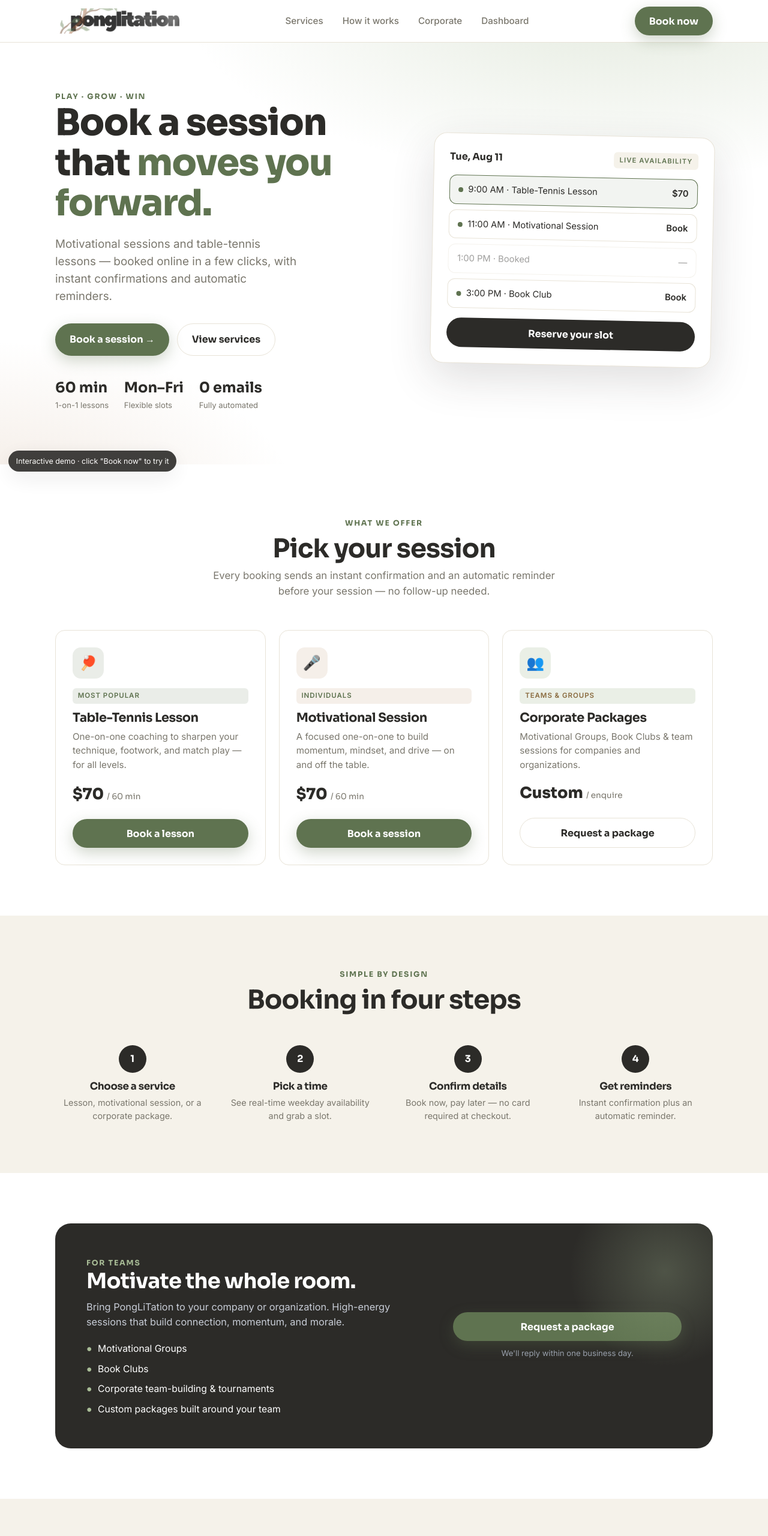
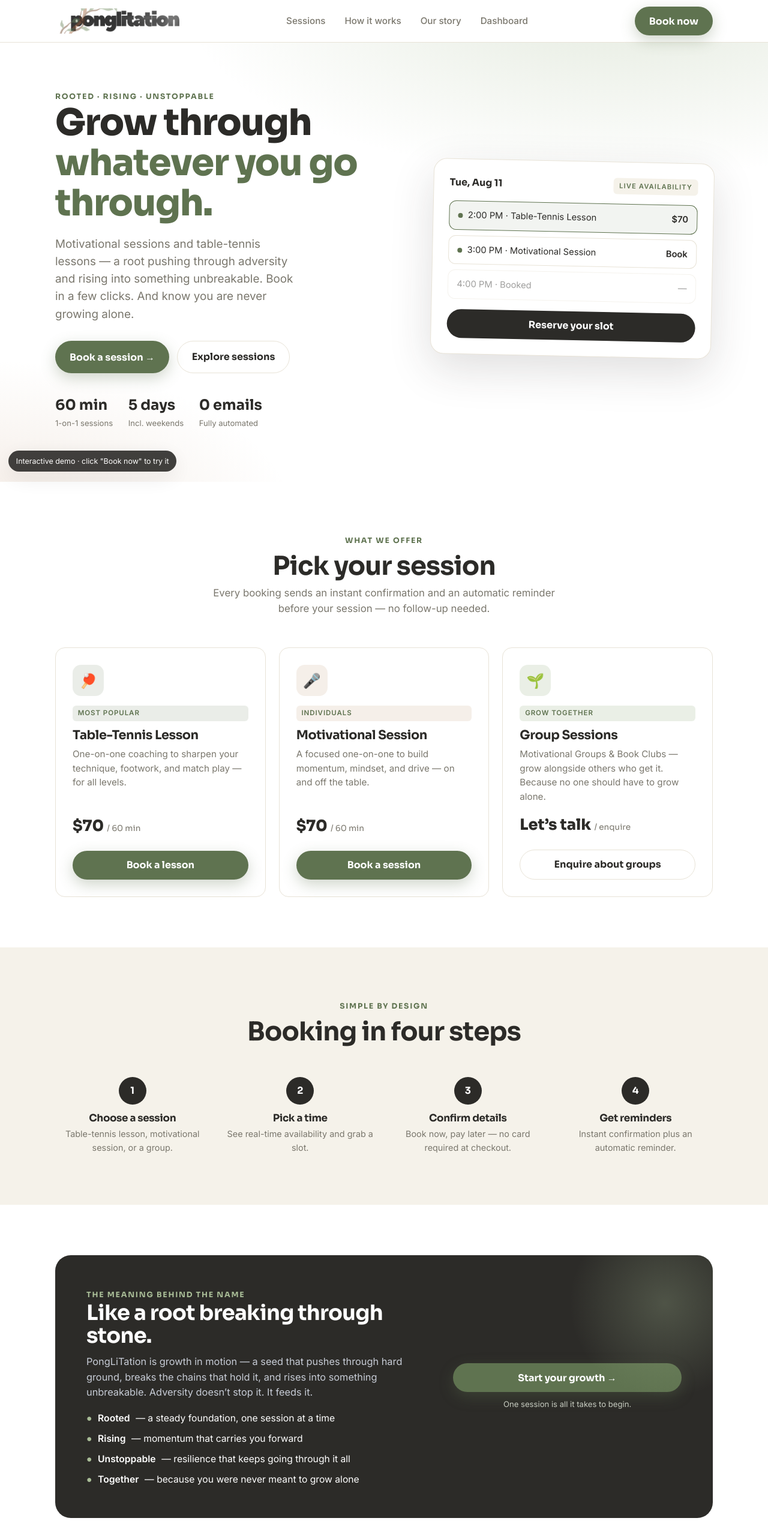
Before and after one commit to anirudhatalmale6-alt/ponglitation-booking-demo, a plain HTML site: page index.html in a window 1280 px wide. Shown: the top 2560 px of the page at 60% size. Drawn offline with Linux system fonts and the light colour scheme.

Commit message:
Organic rebrand: growth-through-adversity story, remove corporate framing, real hours (Tue/Thu/Fri PM + Sat/Sun AM)

```diff
--- a/index.html
+++ b/index.html
@@ -4,10 +4,10 @@
 <meta charset="UTF-8" />
 <meta name="viewport" content="width=device-width, initial-scale=1.0" />
 <title>PongLiTation — Book Motivational Sessions & Table-Tennis Lessons</title>
-<meta name="description" content="Book motivational sessions and table-tennis lessons with PongLiTation. Real-time availability, instant confirmations, and automated reminders. Serving students and corporate teams across the U.S." />
-<meta name="keywords" content="table tennis lessons, ping pong coaching, motivational speaker, corporate team building, book clubs, motivational groups" />
-<meta property="og:title" content="PongLiTation — Play. Grow. Win." />
-<meta property="og:description" content="Motivational sessions and table-tennis lessons. Book online in a few clicks." />
+<meta name="description" content="PongLiTation — motivational sessions and table-tennis lessons rooted in growth through adversity. Book online with real-time availability, instant confirmations, and automatic reminders. You are not alone." />
+<meta name="keywords" content="table tennis lessons, ping pong coaching, motivational sessions, personal growth, resilience, mindset coaching, motivational groups, book clubs" />
+<meta property="og:title" content="PongLiTation — Rooted. Rising. Unstoppable." />
+<meta property="og:description" content="Motivational sessions and table-tennis lessons that help you grow through adversity. Book online in a few clicks." />
 <meta property="og:type" content="website" />
 <meta property="og:image" content="logo.png" />
 <link rel="icon" type="image/png" href="favicon.png" />
@@ -20,7 +20,7 @@
   "@context": "https://schema.org",
   "@type": "SportsActivityLocation",
   "name": "PongLiTation",
-  "description": "Motivational sessions and table-tennis lessons for individuals and corporate teams.",
+  "description": "Motivational sessions and table-tennis lessons rooted in growth through adversity.",
   "areaServed": "United States",
   "priceRange": "$$"
 }
@@ -116,7 +116,7 @@ section.pad{padding:84px 0}
 .step h4{font-size:1.05rem;margin-bottom:.35rem}
 .step p{color:var(--muted);font-size:.9rem}
 
-/* corporate band */
+/* story band */
 .band{background:var(--ink);color:#fff;border-radius:26px;padding:52px;display:grid;grid-template-columns:1.2fr .8fr;gap:40px;align-items:center;overflow:hidden;position:relative}
 .band::after{content:"";position:absolute;right:-80px;top:-80px;width:320px;height:320px;border-radius:50%;background:radial-gradient(circle,rgba(169,189,151,.28),transparent 70%)}
 .band h2{font-size:2.2rem;margin-bottom:.7rem}
@@ -226,9 +226,9 @@ footer{background:var(--soft);border-top:1px solid var(--line);padding:56px 0 30
   <div class="wrap nav">
     <a class="logo" href="#top"><img src="logo-header.png" alt="PongLiTation" /></a>
     <nav class="nav-links">
-      <a href="#services">Services</a>
+      <a href="#services">Sessions</a>
       <a href="#how">How it works</a>
-      <a href="#corporate">Corporate</a>
+      <a href="#story">Our story</a>
       <a href="#manage">Dashboard</a>
     </nav>
     <div class="nav-cta">
@@ -242,16 +242,16 @@ footer{background:var(--soft);border-top:1px solid var(--line);padding:56px 0 30
 <section class="hero">
   <div class="wrap hero-grid">
     <div>
-      <span class="eyebrow">Play · Grow · Win</span>
-      <h1>Book a session that <span class="hl">moves you forward.</span></h1>
-      <p class="lead">Motivational sessions and table-tennis lessons — booked online in a few clicks, with instant confirmations and automatic reminders.</p>
+      <span class="eyebrow">Rooted · Rising · Unstoppable</span>
+      <h1>Grow through <span class="hl">whatever you go through.</span></h1>
+      <p class="lead">Motivational sessions and table-tennis lessons — a root pushing through adversity and rising into something unbreakable. Book in a few clicks. And know you are never growing alone.</p>
       <div class="hero-cta">
         <button class="btn btn-primary" onclick="openBooking()">Book a session →</button>
-        <a class="btn btn-ghost" href="#services">View services</a>
+        <a class="btn btn-ghost" href="#services">Explore sessions</a>
       </div>
       <div class="trust">
-        <div><b>60 min</b><span>1-on-1 lessons</span></div>
-        <div><b>Mon–Fri</b><span>Flexible slots</span></div>
+        <div><b>60 min</b><span>1-on-1 sessions</span></div>
+        <div><b>5 days</b><span>Incl. weekends</span></div>
         <div><b>0 emails</b><span>Fully automated</span></div>
       </div>
     </div>
@@ -261,10 +261,9 @@ footer{background:var(--soft);border-top:1px solid var(--line);padding:56px 0 30
           <b style="font-family:var(--display)">Tue, Aug 11</b>
           <span class="hc-badge">Live availability</span>
         </div>
-        <div class="mini-slot on"><span><span class="dot"></span>9:00 AM · Table-Tennis Lesson</span><b>$70</b></div>
-        <div class="mini-slot"><span><span class="dot"></span>11:00 AM · Motivational Session</span><b>Book</b></div>
-        <div class="mini-slot off"><span>1:00 PM · Booked</span><span>—</span></div>
-        <div class="mini-slot"><span><span class="dot"></span>3:00 PM · Book Club</span><b>Book</b></div>
+        <div class="mini-slot on"><span><span class="dot"></span>2:00 PM · Table-Tennis Lesson</span><b>$70</b></div>
+        <div class="mini-slot"><span><span class="dot"></span>3:00 PM · Motivational Session</span><b>Book</b></div>
+        <div class="mini-slot off"><span>4:00 PM · Booked</span><span>—</span></div>
         <button class="btn btn-dark" style="width:100%;justify-content:center;margin-top:8px" onclick="openBooking()">Reserve your slot</button>
       </div>
     </div>
@@ -296,12 +295,12 @@ footer{background:var(--soft);border-top:1px solid var(--line);padding:56px 0 30
         <button class="btn btn-primary" onclick="openBooking('motivation')">Book a session</button>
       </div>
       <div class="card">
-        <div class="ic" style="background:rgba(169,189,151,.24);color:#8a6b3f">👥</div>
-        <span class="tag" style="background:rgba(169,189,151,.24);color:#8a6b3f">Teams & groups</span>
-        <h3>Corporate Packages</h3>
-        <p>Motivational Groups, Book Clubs & team sessions for companies and organizations.</p>
-        <div class="price">Custom <small>/ enquire</small></div>
-        <button class="btn btn-ghost" onclick="openBooking('corporate')">Request a package</button>
+        <div class="ic" style="background:rgba(169,189,151,.24);color:#5f7350">🌱</div>
+        <span class="tag" style="background:rgba(169,189,151,.24);color:#5f7350">Grow together</span>
+        <h3>Group Sessions</h3>
+        <p>Motivational Groups & Book Clubs — grow alongside others who get it. Because no one should have to grow alone.</p>
+        <div class="price">Let&rsquo;s talk <small>/ enquire</small></div>
+        <button class="btn btn-ghost" onclick="openBooking('group')">Enquire about groups</button>
       </div>
     </div>
   </div>
@@ -314,31 +313,31 @@ footer{background:var(--soft);border-top:1px solid var(--line);padding:56px 0 30
       <h2>Booking in four steps</h2>
     </div>
     <div class="steps">
-      <div class="step"><div class="n">1</div><h4>Choose a service</h4><p>Lesson, motivational session, or a corporate package.</p></div>
-      <div class="step"><div class="n">2</div><h4>Pick a time</h4><p>See real-time weekday availability and grab a slot.</p></div>
+      <div class="step"><div class="n">1</div><h4>Choose a session</h4><p>Table-tennis lesson, motivational session, or a group.</p></div>
+      <div class="step"><div class="n">2</div><h4>Pick a time</h4><p>See real-time availability and grab a slot.</p></div>
       <div class="step"><div class="n">3</div><h4>Confirm details</h4><p>Book now, pay later — no card required at checkout.</p></div>
       <div class="step"><div class="n">4</div><h4>Get reminders</h4><p>Instant confirmation plus an automatic reminder.</p></div>
     </div>
   </div>
 </section>
 
-<section class="pad" id="corporate">
+<section class="pad" id="story">
   <div class="wrap">
     <div class="band">
       <div>
-        <span class="eyebrow" style="color:var(--accent)">For teams</span>
-        <h2>Motivate the whole room.</h2>
-        <p>Bring PongLiTation to your company or organization. High-energy sessions that build connection, momentum, and morale.</p>
+        <span class="eyebrow" style="color:var(--accent)">The meaning behind the name</span>
+        <h2>Like a root breaking through stone.</h2>
+        <p>PongLiTation is growth in motion — a seed that pushes through hard ground, breaks the chains that hold it, and rises into something unbreakable. Adversity doesn&rsquo;t stop it. It feeds it.</p>
         <ul>
-          <li>Motivational Groups</li>
-          <li>Book Clubs</li>
-          <li>Corporate team-building & tournaments</li>
-          <li>Custom packages built around your team</li>
+          <li><b>Rooted</b> — a steady foundation, one session at a time</li>
+          <li><b>Rising</b> — momentum that carries you forward</li>
+          <li><b>Unstoppable</b> — resilience that keeps going through it all</li>
+          <li><b>Together</b> — because you were never meant to grow alone</li>
         </ul>
       </div>
       <div style="text-align:center">
-        <button class="btn btn-primary" onclick="openBooking('corporate')" style="width:100%;justify-content:center">Request a package</button>
-        <p style="color:#9aa1ad;font-size:.82rem;margin-top:10px">We'll reply within one business day.</p>
+        <button class="btn btn-primary" onclick="openBooking()" style="width:100%;justify-content:center">Start your growth →</button>
+        <p style="color:#c7ccc0;font-size:.82rem;margin-top:10px">One session is all it takes to begin.</p>
       </div>
     </div>
   </div>
@@ -354,17 +353,17 @@ footer{background:var(--soft);border-top:1px solid var(--line);padding:56px 0 30
     <div class="dash">
       <div class="dash-ui">
         <div class="bar"><i></i><i></i><i></i></div>
-        <div class="dash-row"><span>🗓️ &nbsp;Mon–Fri availability</span><span class="toggle"></span></div>
+        <div class="dash-row"><span>🗓️ &nbsp;Weekly availability</span><span class="toggle"></span></div>
         <div class="dash-row"><span>🏓 &nbsp;Table-Tennis Lesson</span><b>$70</b></div>
         <div class="dash-row"><span>🎤 &nbsp;Motivational Session</span><b>$70</b></div>
-        <div class="dash-row"><span>👥 &nbsp;Book Club (corporate)</span><b>Custom</b></div>
+        <div class="dash-row"><span>🌱 &nbsp;Group Sessions</span><b>Enquiry</b></div>
         <div class="dash-row"><span>⏰ &nbsp;Auto reminders</span><span class="toggle"></span></div>
       </div>
       <div>
         <div class="feat"><div class="fic">🎚️</div><div><h4>Update slots & pricing</h4><p>Open or close times and change prices in seconds.</p></div></div>
         <div class="feat"><div class="fic">✉️</div><div><h4>Automated emails</h4><p>Confirmations and reminders fire on their own — zero manual follow-up.</p></div></div>
         <div class="feat"><div class="fic">✍️</div><div><h4>Edit copy anytime</h4><p>Change headlines and descriptions without touching code.</p></div></div>
-        <div class="feat"><div class="fic">📈</div><div><h4>Built-in SEO</h4><p>So new students and corporate teams can find you on Google.</p></div></div>
+        <div class="feat"><div class="fic">📈</div><div><h4>Built-in SEO</h4><p>So new students and anyone searching for growth can find you on Google.</p></div></div>
       </div>
     </div>
   </div>
@@ -375,13 +374,13 @@ footer{background:var(--soft);border-top:1px solid var(--line);padding:56px 0 30
     <div class="foot-grid">
       <div>
         <a class="logo foot-logo" href="#top"><img src="logo-header.png" alt="PongLiTation" /></a>
-        <p>Motivational sessions and table-tennis lessons for individuals and teams across the U.S.</p>
+        <p>Motivational sessions and table-tennis lessons rooted in growth through adversity. You are not alone.</p>
       </div>
       <div>
-        <h5>Services</h5>
+        <h5>Sessions</h5>
         <a href="#services">Table-Tennis Lessons</a>
         <a href="#services">Motivational Sessions</a>
-        <a href="#corporate">Corporate Packages</a>
+        <a href="#services">Group Sessions</a>
       </div>
       <div>
         <h5>Get started</h5>
@@ -392,7 +391,7 @@ footer{background:var(--soft);border-top:1px solid var(--line);padding:56px 0 30
     </div>
     <div class="foot-bottom">
       <span>© <span id="yr"></span> PongLiTation. All rights reserved.</span>
-      <span>Play · Grow · Win</span>
+      <span>Rooted · Rising · Unstoppable</span>
     </div>
   </div>
 </footer>
@@ -421,9 +420,18 @@ document.getElementById('yr').textContent = '2026';
 const SERVICES = {
   lesson:     {name:'Table-Tennis Lesson', price:'$70', dur:'60 min', desc:'One-on-one coaching, all levels'},
   motivation: {name:'Motivational Session', price:'$70', dur:'60 min', desc:'One-on-one mindset & momentum'},
-  corporate:  {name:'Corporate Package',    price:'Custom', dur:'Flexible', desc:'Motivational Groups, Book Clubs & teams'}
+  group:      {name:'Group Session',        price:'Enquiry', dur:'Flexible', desc:'Motivational Groups & Book Clubs'}
 };
-const TIMES = ['9:00 AM','10:00 AM','11:00 AM','1:00 PM','2:00 PM','3:00 PM','4:00 PM','5:00 PM'];
+/* Availability: Tue/Thu/Fri afternoons (2–5pm) · Sat/Sun mornings (8am–12pm). Mon & Wed closed. */
+const SCHEDULE = {
+  2:['2:00 PM','3:00 PM','4:00 PM'],                       // Tue
+  4:['2:00 PM','3:00 PM','4:00 PM'],                       // Thu
+  5:['2:00 PM','3:00 PM','4:00 PM'],                       // Fri
+  6:['8:00 AM','9:00 AM','10:00 AM','11:00 AM'],           // Sat
+  0:['8:00 AM','9:00 AM','10:00 AM','11:00 AM']            // Sun
+};
+function dowOf(key){const[y,m,d]=key.split('-').map(Number);return new Date(y,m-1,d).getDay();}
+function timesFor(key){return SCHEDULE[dowOf(key)]||[];}
 
 let state = {step:1, service:null, date:null, time:null, name:'', email:'', phone:'', notes:'', calMonth:null};
 
@@ -445,7 +453,7 @@ function startMonth(){const d=new Date(2026,7,1);return {y:2026,m:7};} // Aug 20
 /* pseudo-random "taken" slots so availability feels real but stable */
 function seed(str){let h=0;for(let i=0;i<str.length;i++){h=(h*31+str.charCodeAt(i))>>>0;}return h;}
 function isTaken(dateKey,time){return (seed(dateKey+time)%10) < 3;} // ~30% taken
-function isCorporate(){return state.service==='corporate';}
+function isGroup(){return state.service==='group';}
 
 /* ---------- render ---------- */
 function render(){
@@ -454,7 +462,7 @@ function render(){
   const area=document.getElementById('stepArea');
   const foot=document.getElementById('mFoot');
   document.getElementById('mTitle').textContent =
-     s===4?'Confirm your booking':(isCorporate()?'Request a package':'Book a session');
+     s===4?'Confirm your booking':(isGroup()?'Enquire about a group':'Book a session');
 
   if(s===1){ // choose service
     area.innerHTML = `
@@ -470,16 +478,16 @@ function render(){
   }
 
   else if(s===2){ // date + time
-    if(isCorporate()){
+    if(isGroup()){
       area.innerHTML = `
         <div class="step-title">Preferred date</div>
-        <div class="step-sub">Pick a weekday that suits your team — we'll confirm details by email.</div>
+        <div class="step-sub">Pick a date that suits your group — we&rsquo;ll confirm the details by email.</div>
         ${calendarHTML()}
-        <div class="notice" style="margin-top:14px">Corporate packages are tailored to your group. No time slot needed — just a preferred date.</div>`;
+        <div class="notice" style="margin-top:14px">Group sessions are shaped around you. No time slot needed — just a preferred date to start the conversation.</div>`;
     } else {
       area.innerHTML = `
         <div class="step-title">Pick a date & time</div>
-        <div class="step-sub">Bookings available Monday–Friday.</div>
+        <div class="step-sub">Tue, Thu &amp; Fri afternoons · Sat &amp; Sun mornings.</div>
         ${calendarHTML()}
         <div id="slotWrap" style="margin-top:14px">${state.date?slotsHTML():'<p style="color:var(--muted);font-size:.9rem">Select a date to see available times.</p>'}</div>`;
     }
@@ -494,7 +502,7 @@ function render(){
       <div class="field"><label>Full name</label><input id="f_name" value="${esc(state.name)}" placeholder="Jane Doe" oninput="state.name=this.value"></div>
       <div class="field"><label>Email</label><input id="f_email" type="email" value="${esc(state.email)}" placeholder="jane@email.com" oninput="state.email=this.value"></div>
       <div class="field"><label>Phone (optional)</label><input id="f_phone" value="${esc(state.phone)}" placeholder="(555) 000-0000" oninput="state.phone=this.value"></div>
-      <div class="field"><label>${isCorporate()?'Tell us about your group / package':'Notes (optional)'}</label><textarea id="f_notes" rows="3" placeholder="${isCorporate()?'Company, group size, what you have in mind…':'Anything I should know?'}" oninput="state.notes=this.value">${esc(state.notes)}</textarea></div>`;
+      <div class="field"><label>${isGroup()?'Tell us about your group':'Notes (optional)'}</label><textarea id="f_notes" rows="3" placeholder="${isGroup()?'Group size, what you&rsquo;re hoping to get out of it…':'Anything I should know?'}" oninput="state.notes=this.value">${esc(state.notes)}</textarea></div>`;
     foot.innerHTML = `<button class="btn btn-ghost" onclick="prev()">Back</button>
       <button class="btn btn-primary" onclick="submitBooking()">Review & confirm</button>`;
   }
@@ -504,13 +512,13 @@ function render(){
     area.innerHTML = `
       <div class="confirm">
         <div class="check">✓</div>
-        <h3>${isCorporate()?'Request sent!':'You&rsquo;re booked!'}</h3>
-        <p>${isCorporate()?'Thanks '+first(state.name)+' — we will reply within one business day.':'See you on '+fmtDate(state.date)+' at '+state.time+'.'}</p>
+        <h3>${isGroup()?'Request sent!':'You&rsquo;re booked!'}</h3>
+        <p>${isGroup()?'Thanks '+first(state.name)+' — we&rsquo;ll be in touch very soon.':'See you on '+fmtDate(state.date)+' at '+state.time+'.'}</p>
         <div class="email-preview">
-          <div class="eh">📩 To: ${esc(state.email||'you@email.com')} &nbsp;·&nbsp; Subject: ${isCorporate()?'We received your request':'Your PongLiTation booking is confirmed'}</div>
+          <div class="eh">📩 To: ${esc(state.email||'you@email.com')} &nbsp;·&nbsp; Subject: ${isGroup()?'We received your request':'Your PongLiTation booking is confirmed'}</div>
           <div class="eb">
             <b>Hi ${esc(first(state.name)||'there')},</b><br>
-            ${isCorporate()
+            ${isGroup()
               ? `Thanks for your interest in a <b>${v.name}</b>. We'll be in touch shortly to tailor it to your group.`
               : `Your <b>${v.name}</b> is confirmed for <b>${fmtDate(state.date)}</b> at <b>${state.time}</b> (${v.price}, ${v.dur}).`}
             <br><br>⏰ You'll get an automatic reminder before your session. Reply to reschedule anytime.
@@ -537,9 +545,9 @@ function calendarHTML(){
     const date=new Date(y,m,d);
     const dow=date.getDay();
     const key=`${y}-${m+1}-${d}`;
-    const weekend = dow===0||dow===6;
+    const closed = !(dow in SCHEDULE);   // Mon & Wed closed
     const past = date < today;
-    if(weekend||past){cells+=`<div class="day dis">${d}</div>`;}
+    if(closed||past){cells+=`<div class="day dis">${d}</div>`;}
     else{
       const sel = state.date===key?'sel':'';
       cells+=`<div class="day avail ${sel}" onclick="pickDate('${key}','${fmtKey(y,m,d)}')">${d}</div>`;
@@ -562,8 +570,9 @@ function shiftMonth(dir){
 }
 function pickDate(key,label){state.date=key;state.dateLabel=label;state.time=null;render();}
 function slotsHTML(){
+  const times=timesFor(state.date);
   return `<div class="step-sub" style="margin-bottom:8px">Available times · ${state.dateLabel}</div>
-   <div class="slots">${TIMES.map(t=>{
+   <div class="slots">${times.map(t=>{
      const taken=isTaken(state.date,t);
      return `<div class="slot ${taken?'taken':''} ${state.time===t?'sel':''}" ${taken?'':`onclick="pickTime('${t}')"`}>${t}</div>`;
    }).join('')}</div>`;
@@ -572,7 +581,7 @@ function pickTime(t){state.time=t;render();}
 
 /* ---------- flow ---------- */
 function pickService(k){state.service=k;render();}
-function canNext2(){ return isCorporate()? !!state.date : (state.date&&state.time); }
+function canNext2(){ return isGroup()? !!state.date : (state.date&&state.time); }
 function next(){ if(state.step<3){state.step++;render();} }
 function prev(){ if(state.step>1){state.step--; if(state.step===1)state.service=state.service; render();} }
 function submitBooking(){
```
